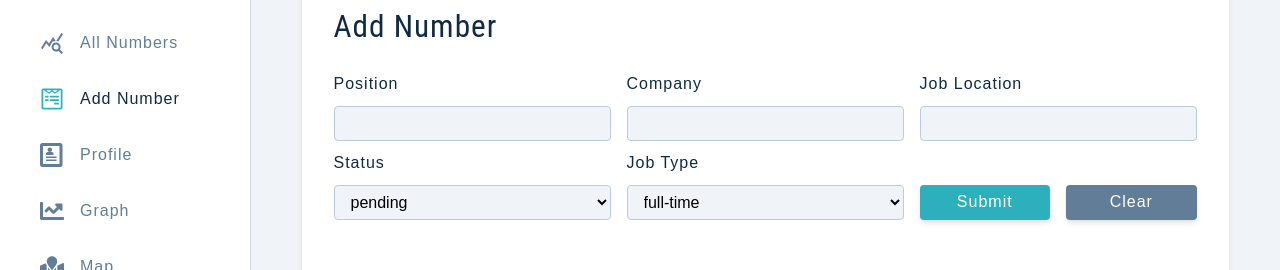
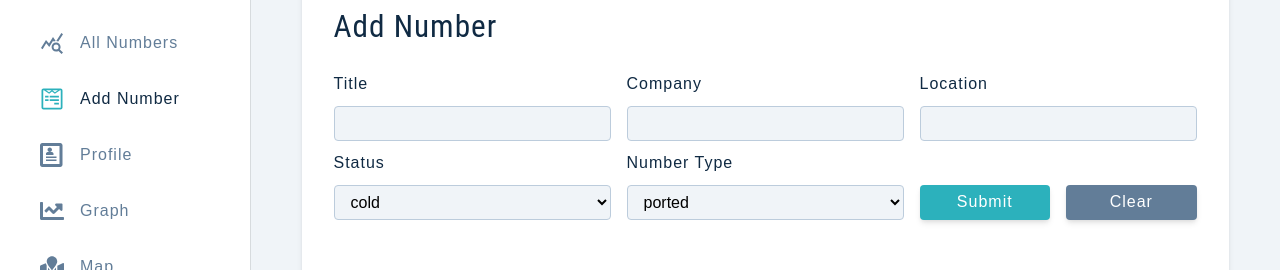
Before and after one commit to shaheerwasti/temp-react-project, a React (Create React App) app in the folder client/: page /add-number in a window 1280 px wide. Shown: the part 169-439 px from the top of the page. Built offline with nearby package versions, Linux system fonts and the light colour scheme; sample sign-in values are in the browser's storage.

Commit message:
11th hour changes... before review

```diff
--- a/client/src/App.js
+++ b/client/src/App.js
@@ -34,9 +34,12 @@ function App() {
           <Route path='all-numbers' element={<AllJobs />} />
           <Route path='add-number' element={<AddJob />} />
           <Route path='profile' element={<Profile />} />
-          <Route path='my-graph' element={x ? <MyGraph /> : "Access Required to view contents for this page"} />
-          <Route path='my-table' element={x ? <MyTable /> : "Access Required to view contents for this page"} />
-          <Route path='fsbo-map' element={x ? <FsboMap /> : "Access Required to view contents for this page"} />
+          {/* <Route path='my-graph' element={x ? <MyGraph /> : "Access Required to view contents for this page"} /> */}
+          <Route path='my-graph' element={<MyGraph />} />
+          {/* <Route path='my-table' element={x ? <MyTable /> : "Access Required to view contents for this page"} />
+          <Route path='my-table' element={<MyTable />} /> */}
+          {/* <Route path='fsbo-map' element={x ? <FsboMap /> : "Access Required to view contents for this page"} /> */}
+          <Route path='fsbo-map' element={<FsboMap />} />
         </Route>
         <Route path='/register' element={<Register />} />
         <Route path='/landing' element={<Landing />} />
--- a/client/src/context/appContext.js
+++ b/client/src/context/appContext.js
@@ -57,9 +57,9 @@ const initialState = {
   position: '',
   company: '',
   jobLocation: userLocation || '',
-  jobTypeOptions: ['full-time', 'part-time', 'remote', 'internship'],
+  jobTypeOptions: ['ported', 'not ported'],//['full-time', 'part-time', 'remote', 'internship'],
   jobType: 'full-time',
-  statusOptions: ['interview', 'declined', 'pending'],
+  statusOptions: ['cold', 'warm', 'hot'],
   status: 'pending',
   jobs: [],
   totalJobs: 0,
--- a/client/src/pages/dashboard/AddJob.js
+++ b/client/src/pages/dashboard/AddJob.js
@@ -49,7 +49,7 @@ const AddJob = () => {
           {/* position */}
           <FormRow
             type='text'
-            name='position'
+            name='Title'
             value={position}
             handleChange={handleJobInput}
           />
@@ -63,7 +63,7 @@ const AddJob = () => {
           {/* location */}
           <FormRow
             type='text'
-            labelText='job location'
+            labelText='location'
             name='jobLocation'
             value={jobLocation}
             handleChange={handleJobInput}
@@ -78,7 +78,7 @@ const AddJob = () => {
           {/* job type */}
           <FormRowSelect
             name='jobType'
-            labelText='job type'
+            labelText='Number type'
             value={jobType}
             handleChange={handleJobInput}
             list={jobTypeOptions}
--- a/client/src/pages/dashboard/Map.js
+++ b/client/src/pages/dashboard/Map.js
@@ -9,7 +9,8 @@ import Wrapper from '../../assets/wrappers/BigSidebar'
 
 const FsboMap = () => {
     const { isLoaded } = useLoadScript({ googleMapsApiKey: "AIzaSyAtO5Ll9NStUIlYx1e16AnJVZMCztmKgpI" })
-
+    //AIzaSyAtO5Ll9NStUIlYx1e16AnJVZMCztmKgpI
+    //AIzaSyBrl--tkl9vUGwTjAvqgoAcpTRrDfw-nN4
     const { getFisbo, } = useAppContext()
     useEffect(() => {
         getFisbo()
--- a/client/src/pages/dashboard/Stats.js
+++ b/client/src/pages/dashboard/Stats.js
@@ -1,23 +1,32 @@
 import { useEffect } from 'react'
 import { useAppContext } from '../../context/appContext'
-import { StatsContainer, Loading, ChartsContainer } from '../../components'
-
+import { StatsContainer, Loading, ChartsContainer, StatisticsContainer } from '../../components'
+import Wrapper from '../../assets/wrappers/DashboardFormPage'
 const Stats = () => {
-  const { showStats, isLoading, monthlyApplications } = useAppContext()
+  const { showStats, isLoading, monthlyApplications, totalGraph } = useAppContext()
 
   useEffect(() => {
-    showStats()
+    //showStats()
+    totalGraph()
     // eslint-disable-next-line
   }, [])
   if (isLoading) {
     return <Loading center />
   }
-  return (
-    <>
-      <StatsContainer />
-      {monthlyApplications.length > 0 && <ChartsContainer />}
-    </>
-  )
+  // return (
+  //   <>
+  //     <StatsContainer />
+  //     {monthlyApplications.length > 0 && <ChartsContainer />}
+  //   </>
+  // )
+
+  return (<Wrapper className=''>
+    <div>
+
+      <h3>Number Stats</h3>
+      <div id='statistics'><StatisticsContainer /></div>
+    </div>
+  </Wrapper>)
 }
 
 export default Stats
```
